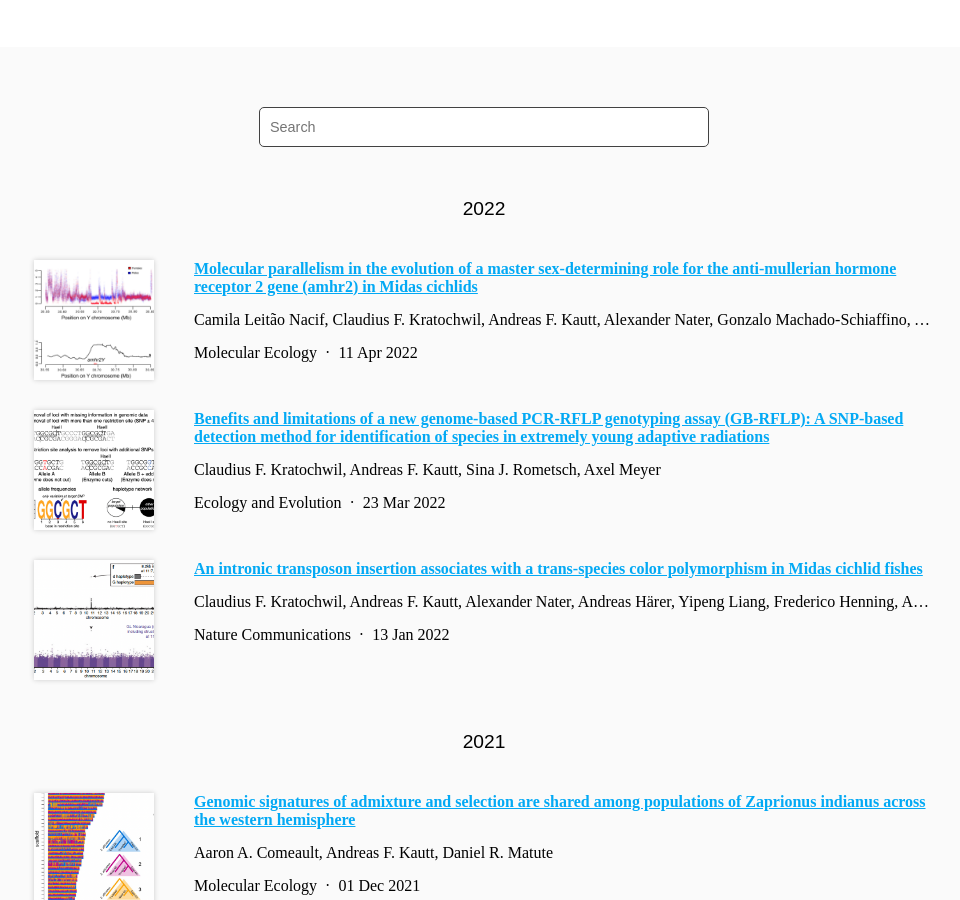
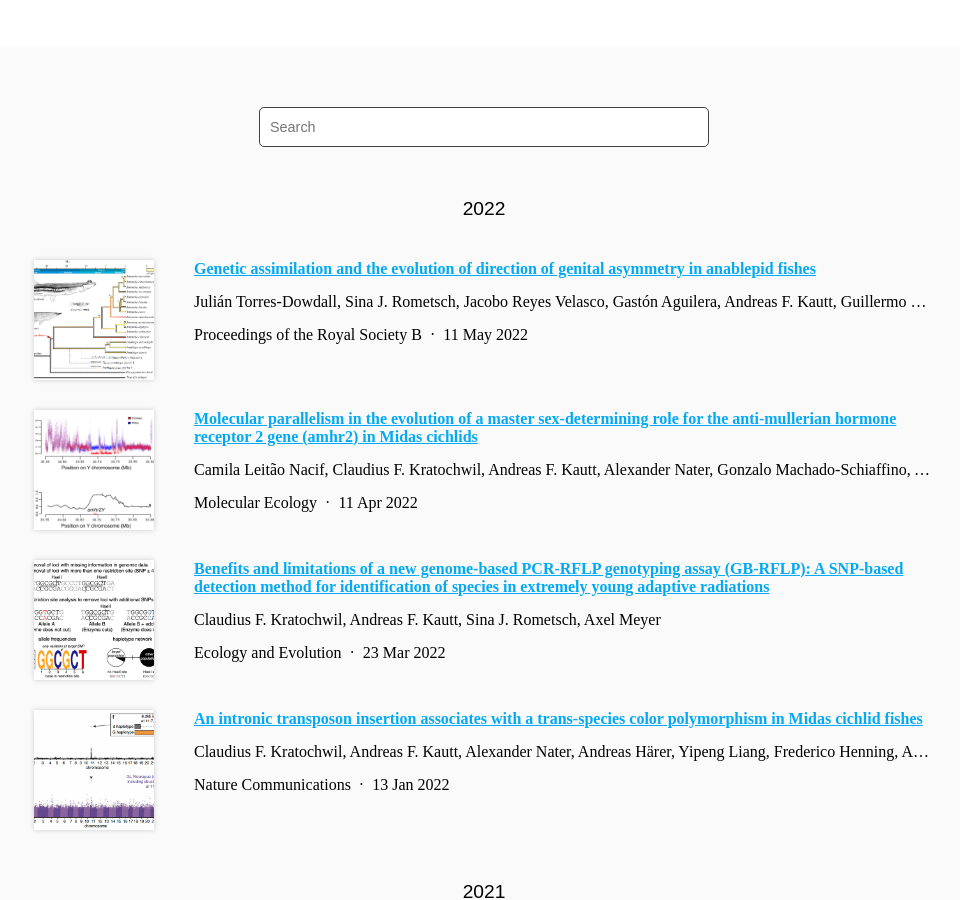
Before and after one commit to akautt/akautt.github.io, a Jekyll site: the page built from publications/index.md, in a window 1280 px wide and 900 px high, scrolled down 309 px. Shown: the whole window, without its empty margins (156-1116 px from the left). Built offline with Jekyll 4.4.1, drawn with Linux system fonts in a browser that asks for light colours; some of the changed text lies outside the part shown.

Commit message:
publication update

```diff
--- a/_data/citations.yaml
+++ b/_data/citations.yaml
@@ -1,5 +1,34 @@
 # GENERATED AUTOMATICALLY, DO NOT EDIT
 
+- id: https://doi.org/10.1098/rspb.2022.0266
+  title: Genetic assimilation and the evolution of direction of genital asymmetry in anablepid fishes
+  authors:
+  - "Juli\xE1n Torres-Dowdall"
+  - Sina J. Rometsch
+  - Jacobo Reyes Velasco
+  - "Gast\xF3n Aguilera"
+  - Andreas F. Kautt
+  - Guillermo Goyenola
+  - Ana C. Petry
+  - Gabriel C. Deprá
+  - Weferson J. da Graça
+  - Axel Meyer
+  publisher: Proceedings of the Royal Society B
+  date: '2022-05-11'
+  link: https://royalsocietypublishing.org/doi/10.1098/rspb.2022.0266
+  image: ../images/papers/Torres2022.png
+- id: https://doi.org/10.1111/mec.16466
+  title: "Molecular parallelism in the evolution of a master sex-determining role for the anti-mullerian hormone receptor 2 gene (amhr2) in Midas cichlids"
+  authors:
+  - "Juli\xE1n Torres-Dowdall"
+  - Sina J. Rometsch
+  - Andreas F. Kautt
+  - "Gast\xF3n Aguilera"
+  - Axel Meyer
+  publisher: Proceedings of the Royal Society B
+  date: '2020-07-08'
+  link: https://royalsocietypublishing.org/doi/abs/10.1098/rspb.2020.0969
+  image: ../images/papers/Torres2022.png
 - id: https://doi.org/10.1111/mec.16466
   title: "Molecular parallelism in the evolution of a master sex-determining role for the anti-mullerian hormone receptor 2 gene (amhr2) in Midas cichlids"
   authors:
--- a/_data/sources.yaml
+++ b/_data/sources.yaml
@@ -1,3 +1,6 @@
+- id: https://doi.org/10.1098/rspb.2022.0266
+  image: ../images/papers/Torres2022.png
+
 - id: https://doi.org/10.1111/mec.16466
   image: ../images/papers/Nacif2022.png
 
```
Also changed, not shown: images/papers/Torres2022.png (added).
